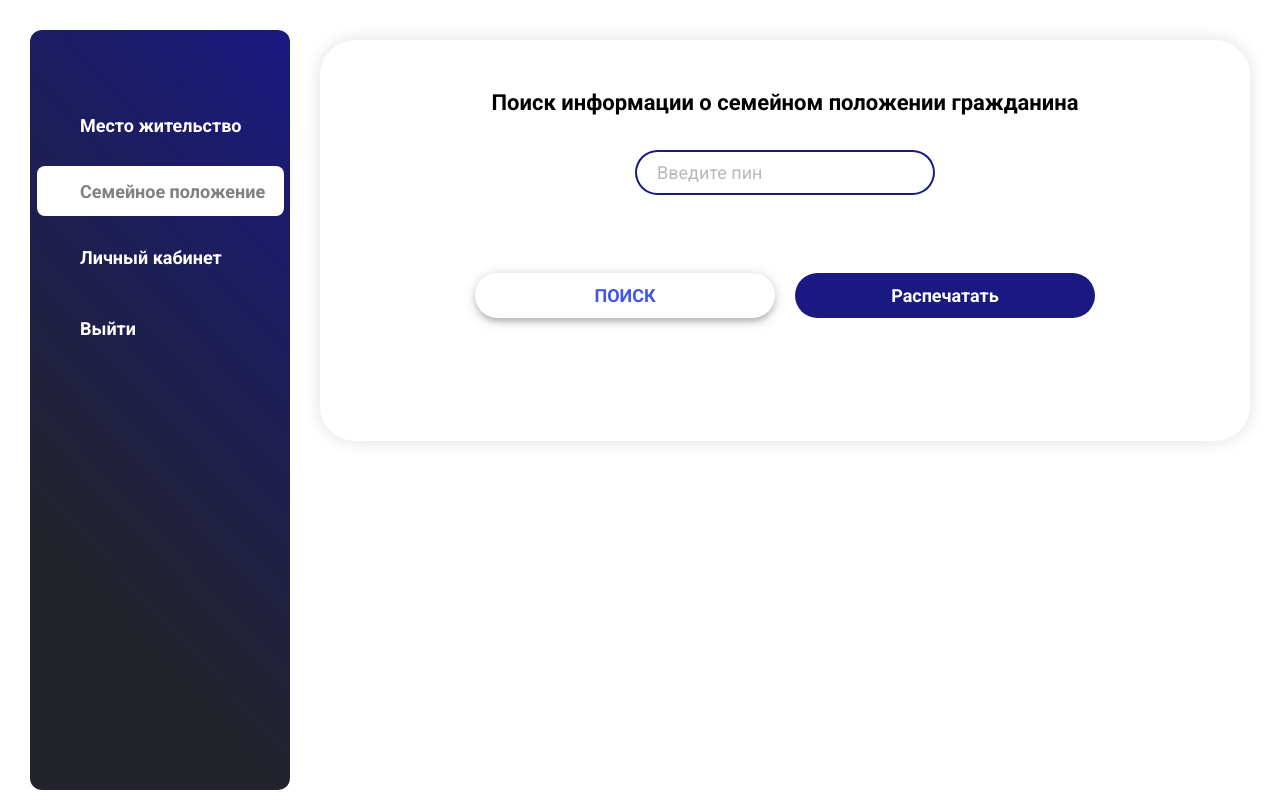
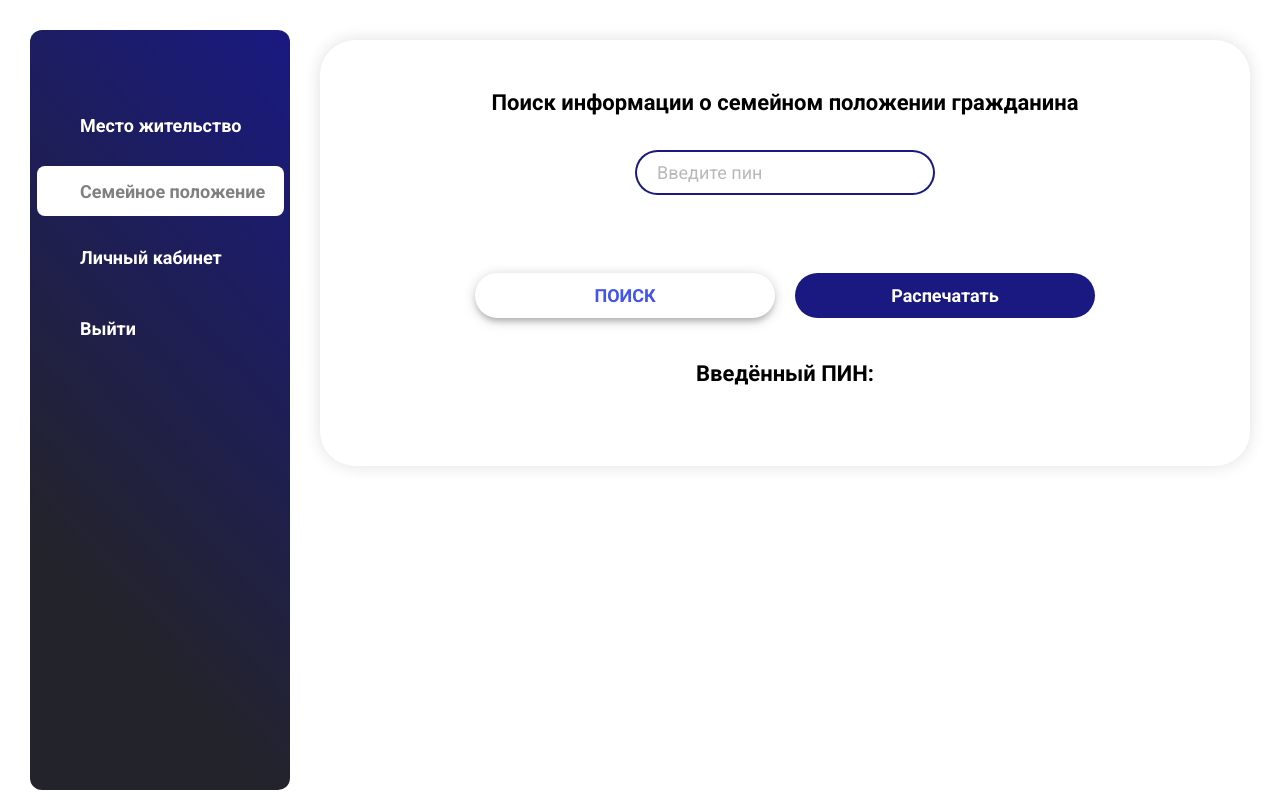
Before and after one commit to urdaddygh/pin-found-people, a React (Create React App) app: page /main/serviceTwo in a window 1280 px wide. Built offline with nearby package versions, Linux system fonts and the light colour scheme.

Commit message:
add changed

```diff
--- a/src/pages/ServiceTwo/ServiceTwo.js
+++ b/src/pages/ServiceTwo/ServiceTwo.js
@@ -59,7 +59,7 @@ const ServiceTwo = () => {
         <p>Гражданин не найден</p>
       ) : (
         <>
-        <p>{formik.values.pin}</p>
+        <p>Введённый ПИН: {formik.values.pin}</p>
         {family.map((el, index) => (
           <div className={s.info_cont} key={index}>
             <p>ФИО: {el.name}</p>
```
